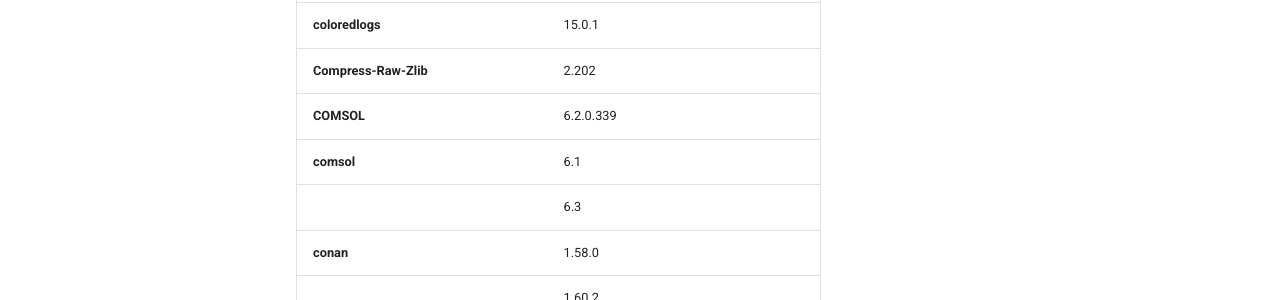
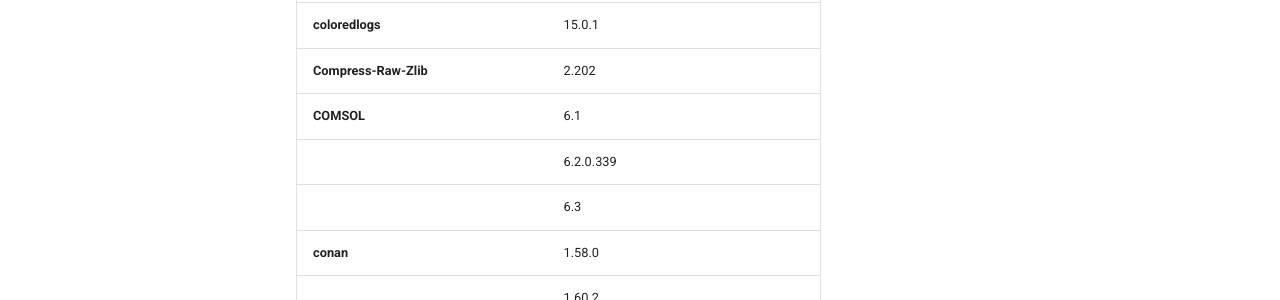
Before and after one commit to lunarc/lunarc_docs, an MkDocs documentation site: the page built from docs/software/installed_software.md, in a window 1280 px wide and 900 px high, scrolled down 12168 px. Shown: the part 152-452 px from the top of the window. Built offline with MkDocs 1.6.1 and Material for MkDocs 9.7.7, drawn with Linux system fonts in a browser that asks for light colours; comment, search, counter and statistics services are not loaded.

Commit message:
Update installed_software.md
merged redundant COSMOL and comsol blocks

```diff
--- a/docs/software/installed_software.md
+++ b/docs/software/installed_software.md
@@ -269,8 +269,8 @@
 | **CoinUtils** | 2.11.9 |
 | **coloredlogs** | 15.0.1 |
 | **Compress-Raw-Zlib** | 2.202 |
-| **COMSOL** | 6.2.0.339 |
-| **comsol** | 6.1 |
+| **COMSOL** | 6.1 |
+|   | 6.2.0.339 |
 |   | 6.3 |
 | **conan** | 1.58.0 |
 |   | 1.60.2 |
```
